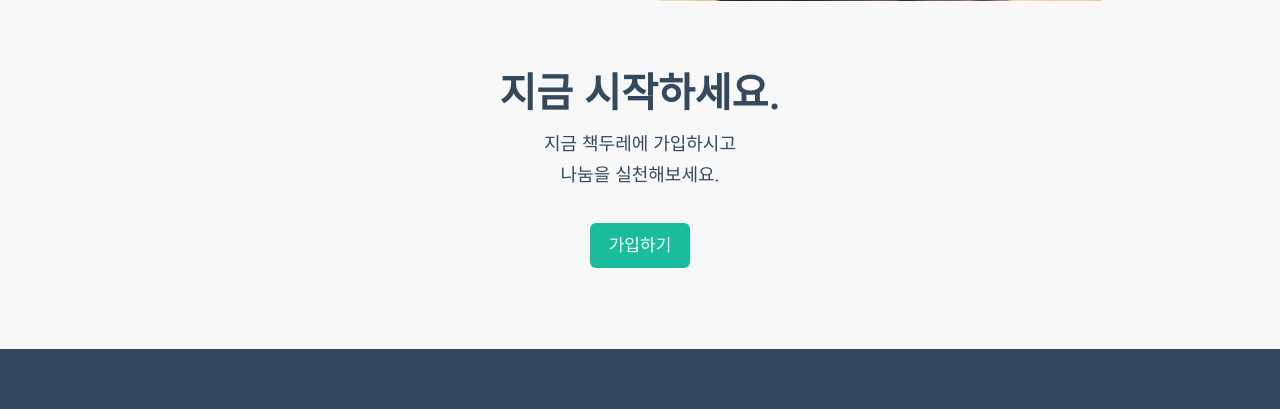
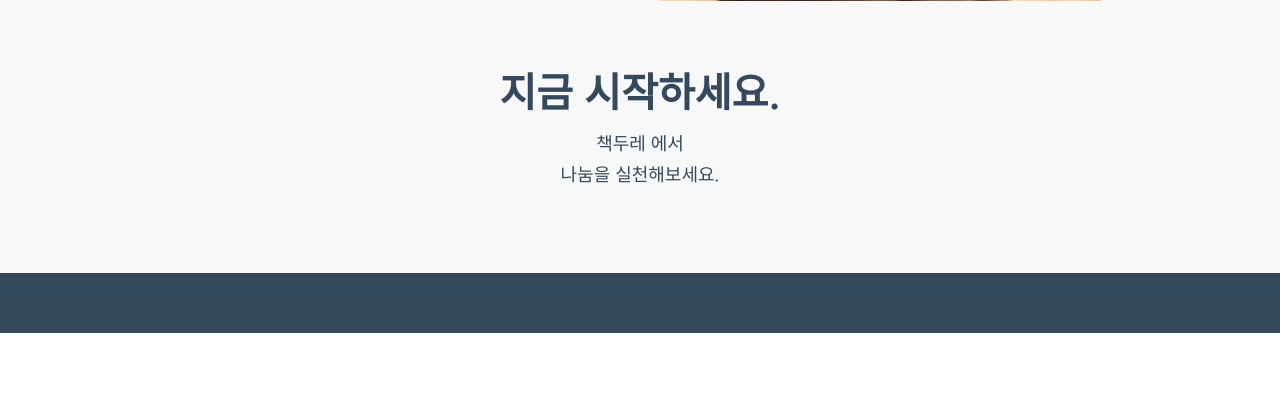
Before and after one commit to SungjinYoo/BookShare, a Django app: template bookshare/templates/how_it_works.html in a window 1280 px wide. Shown: the part 2225-2634 px from the top of the page. After the commit the page ends 2558 px from the top, so only its background shows below. Run offline with Django 3.2, Linux system fonts and the light colour scheme; the template is opened without the code that fills it, so the values that code supplies are empty; some libraries are stand-ins or nearby versions.

Commit message:
remove trash from how_it_works

```diff
--- a/bookshare/templates/how_it_works.html
+++ b/bookshare/templates/how_it_works.html
@@ -67,7 +67,7 @@
 <div class="row">
     <div class="col-md-12 text-center">
         <h3>지금 시작하세요.</h3>
-        <p>지금 책두레에 가입하시고<br /> 나눔을 실천해보세요. <br /><br /><a href="{% url 'signup' %}" class="btn btn-primary btn-lg">가입하기</a></p>
+        <p>책두레 에서 <br /> 나눔을 실천해보세요. <br />
     </div>
 </div>
 </div>
```
